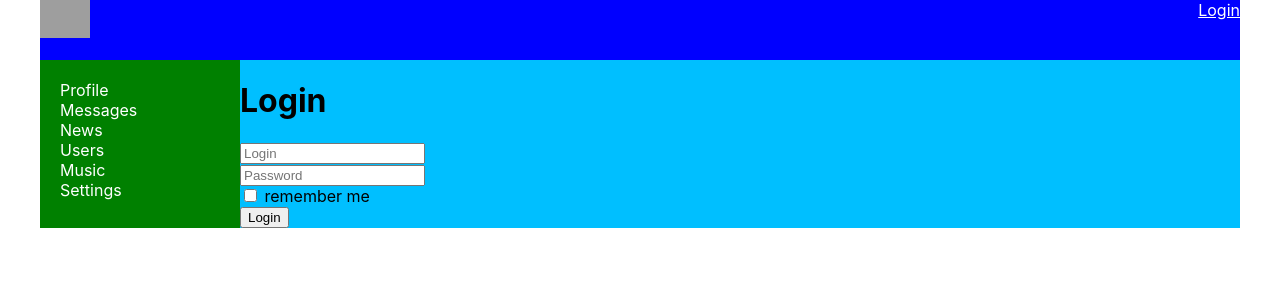
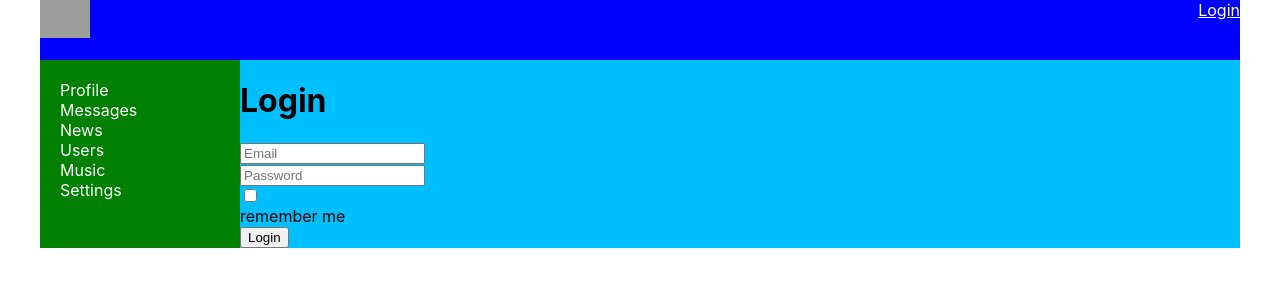
Before and after one commit to DimasYl/example, a React (Create React App) app: page /login in a window 1280 px wide. Shown: the top 300 px of the page. Built offline with nearby package versions, Linux system fonts and the light colour scheme; no server answers; grey boxes are pictures that could not be loaded.

Commit message:
validator && login

```diff
--- a/src/App.tsx
+++ b/src/App.tsx
@@ -9,7 +9,7 @@ import DialogsContainer from "./components/Dialogs/DialogsContainer";
 import UsersContainer from "./components/Users/UsersContainer";
 import ProfileContainer from "./components/Profile/ProfileContainer";
 import HeaderContainer from './components/Header/HeaderContainer';
-import {Login} from "./components/Login/Login";
+import Login from "./components/Login/Login";
 
 
 const App = () => {
--- a/src/api/api.ts
+++ b/src/api/api.ts
@@ -49,16 +49,14 @@ export const profileAPI = {
 
 export const authAPI = {
     me(){
-        return instanse.get(
-            `auth/me`
-        ).then(response => {
+        return instanse.get(`/auth/me`).then(response => {
             return response.data
         })
     },
-    login(email: string, password: string, rememberMe: boolean) {
-      return instanse.post(`/auth/login`,{email, password, rememberMe})
-    },
-    antiLogin() {
-       return instanse.delete(`/auth/login`)
+   login(email: string,password: string,rememberMe: boolean = false) {
+        return instanse.post(`/auth/login`, {email, password, rememberMe})
+   },
+   logout() {
+    return instanse.delete(`/auth/login`)
     }
 }
--- a/src/components/Dialogs/Dialogs.tsx
+++ b/src/components/Dialogs/Dialogs.tsx
@@ -4,6 +4,8 @@ import {DialogItems} from "./DialogItems/DialogItems";
 import {Messages} from "./Message/Messages";
 import {DialogsPropsType} from "./DialogsContainer";
 import {Field, reduxForm} from "redux-form";
+import {Textarea} from "../common/FormsControls/FormsControls";
+import {maxLengthCreator, required} from "../../utils/validators/validators";
 
 
 const Dialogs: React.FC<DialogsPropsType> = (props) => {
@@ -31,11 +33,13 @@ const Dialogs: React.FC<DialogsPropsType> = (props) => {
     )
 }
 
+let maxlength10 = maxLengthCreator(20)
+
 export const DialogsForm = (props: any) => {
 
     return <form onSubmit={props.handleSubmit}>
         <div>
-        <Field component={'textarea'} name={'newMessageBody'} placeholder={'Enter your message'}/>
+        <Field component={Textarea} validate={[required, maxlength10]} name={'newMessageBody'} placeholder={'Enter your message'}/>
         <button>Send</button>
         </div>
         </form>
--- a/src/components/Header/Header.tsx
+++ b/src/components/Header/Header.tsx
@@ -9,7 +9,8 @@ const Header = (props: HeaderPropsType) => {
         <img alt='' src='https://forse-112-ua.at.ua/_ld/0/83573628.png'/>
 
         <div className={s.loginBlock}>
-            {props.isAuth ? props.login
+            {props.isAuth
+                ? <div>{props.login} - <button onClick={props.logout}>Log out</button> </div>
             :<NavLink to={'/login'}>Login</NavLink>}
         </div>
     </header>
--- a/src/components/Login/Login.tsx
+++ b/src/components/Login/Login.tsx
@@ -1,9 +1,19 @@
 import React from 'react'
 import {Field, reduxForm} from "redux-form";
+import {Input} from "../common/FormsControls/FormsControls";
+import {required} from "../../utils/validators/validators";
+import {connect} from "react-redux";
+import {login} from "../../redux/auth-reducer";
+import {Redirect} from "react-router-dom";
+import {RootReduxState} from "../../redux/redux-store";
 
-export const Login = () => {
+ const Login = (props:any) => {
     const onSubmit = (formData: any) => {
-        console.log(formData)
+        props.login(formData.email, formData.password, formData.rememberMe)
+    }
+
+    if(props.isAuth) {
+        return <Redirect to='/profile'/>
     }
 
     return <div>
@@ -16,13 +26,13 @@ export const Login = () => {
 export const LoginForm = (props: any) => {
     return <form onSubmit={props.handleSubmit}>
         <div>
-            <Field component={'input'} name={'login'} placeholder={'Login'}/>
+            <Field component={Input} validate={[required]} name={'email'} placeholder={'Email'}/>
         </div>
         <div>
-            <Field component={'input'} name={'password'} placeholder={'Password'}/>
+            <Field component={Input} validate={[required]} name={'password'} placeholder={'Password'} type={'password'}/>
         </div>
         <div>
-            <Field component={'input'} name={'rememberMe'} type={"checkbox"}/> remember me
+            <Field component={Input} validate={[required]} name={'rememberMe'} type={"checkbox"}/> remember me
         </div>
         <div>
             <button>Login</button>
@@ -31,3 +41,17 @@ export const LoginForm = (props: any) => {
 }
 
 const LoginReduxForm = reduxForm({form: 'Login'})(LoginForm)
+
+type MapStateToPropsType = {
+     isAuth: boolean
+}
+
+type MapDispatchToPropsType = {
+    login: (email: string, password: string, rememberMe: boolean) => void
+}
+
+const mapStateToProps = (state: RootReduxState): MapStateToPropsType => ({
+     isAuth: state.auth.isAuth
+})
+
+export default connect<MapStateToPropsType,MapDispatchToPropsType,{},RootReduxState>(mapStateToProps,{login})(Login)
--- a/src/components/Profile/MyPosts/MyPosts.tsx
+++ b/src/components/Profile/MyPosts/MyPosts.tsx
@@ -3,6 +3,8 @@ import s from './MyPosts.module.css';
 import Post from './Post/Post';
 import {reduxForm, Field} from "redux-form";
 import {ProfilePageType} from "../../../redux/profile-reducer";
+import {maxLengthCreator, required} from "../../../utils/validators/validators";
+import {Textarea} from "../../common/FormsControls/FormsControls";
 
 
 type MyPostsType = {
@@ -31,11 +33,12 @@ export const MyPosts: React.FC<MyPostsType> = (props) => {
     )
 }
 
+let maxlength10 = maxLengthCreator(10)
 
 export const MyPostForm = (props: any) => {
 
     return  <form onSubmit={props.handleSubmit}>
-        <Field component={'textarea'} name={'newPostBody'} placeholder={'Enter post'}/>
+        <Field component={Textarea} name={'newPostBody'} placeholder={'Enter text'} validate={[required, maxlength10]}/>
         <button>Add post</button>
     </form>
 }
--- /dev/null
+++ b/src/components/common/FormsControls/FormsControls.module.css
@@ -0,0 +1,9 @@
+.formControl.error input,
+.formControl.error textarea
+{
+    border: 3px solid red;
+}
+
+.formControl.error span {
+    color: red;
+}
--- /dev/null
+++ b/src/components/common/FormsControls/FormsControls.tsx
@@ -0,0 +1,31 @@
+import React from 'react'
+import styles from './FormsControls.module.css'
+
+// @ts-ignore
+export const FormControl = ({input, meta, child, ...props}) => {
+
+    const hasError = meta.touched && meta.error
+
+    return <div className={styles.formControl + ' ' + (hasError? styles.error : '')}>
+        <div>
+            {props.children}
+        </div>
+        <div>
+            {hasError && <span>{meta.error} </span>}
+        </div>
+    </div>
+}
+
+// @ts-ignore
+export const Textarea = (props) => {
+    const {input, meta, child, ...restProps} = props
+    // @ts-ignore
+    return <FormControl {...props}> <textarea {...input} {...restProps} /></FormControl>
+}
+
+// @ts-ignore
+export const Input = (props) => {
+    const {input, meta, child, ...restProps} = props
+    // @ts-ignore
+    return <FormControl {...props}><input {...input} {...restProps} /> </FormControl>
+}
--- a/src/redux/auth-reducer.ts
+++ b/src/redux/auth-reducer.ts
@@ -6,21 +6,22 @@ export type DataType = {
     userId: string | null
     email: string | null
     login: string | null
+    isAuth: boolean
 }
 
 type SetAuthReducerActionType = {
     type: 'SET_USER_DATA'
-    data: DataType
+    payload: DataType
 }
 
 type AutLoginActionType = {
-    type: 'AUT_LOGIN'
+    type: 'LOGIN'
     data: {
         userId: number
     }
 }
 type AntiLoginActionType = {
-    type: 'ANTI_LOGIN'
+    type: 'OUT_LOGIN'
     data: {}
 }
 
@@ -28,8 +29,6 @@ type AntiLoginActionType = {
 type ActionType =  SetAuthReducerActionType | AutLoginActionType | AntiLoginActionType
 
 const SET_USER_DATA = 'SET_USER_DATA'
-const AUT_LOGIN = 'AUT_LOGIN'
-const ANTI_LOGIN = 'ANTI_LOGIN'
 
 type AuthType = {
     userId: string | null
@@ -50,13 +49,7 @@ const authReducer = (state = initialState, action: ActionType): AuthType  => {
         case "SET_USER_DATA":
             return {
                 ...state,
-                ...action.data,
-                isAuth: true
-            }
-        case "AUT_LOGIN":
-            return {
-                ...state,
-                userId: state.userId
+                ...action.payload
             }
         default:
             return state
@@ -64,40 +57,37 @@ const authReducer = (state = initialState, action: ActionType): AuthType  => {
 }
 
 export const setAuthUserData =
-    (userId: string | null,email: string | null,login: string | null): SetAuthReducerActionType =>
-    ({type: SET_USER_DATA,data: {userId,email,login}})
+    (userId: string | null,email: string | null,login: string | null, isAuth: boolean): SetAuthReducerActionType =>
+    ({type: SET_USER_DATA,payload: {userId,email,login, isAuth}})
 
 type ThunkType = ThunkAction<void, RootReduxState, unknown, ActionType>
 
-export const author = ():ThunkType => {
-    return (dispatch) => {
+export const getAuthUserData = ():ThunkType => (dispatch) =>
         authAPI.me().then((data) => {
             if(data.resultCode === 0){
                 let {userId,login,email} = data.data
-                dispatch(setAuthUserData(userId,email,login))
+                dispatch(setAuthUserData(userId,email,login, true))
             }
         })
-    }
+
+
+
+export const login = (email: string, password: string, rememberMe: boolean): ThunkType=> (dispatch) => {
+    authAPI.login(email, password, rememberMe)
+        .then (response => {
+            if(response.data.resultCode === 0) {
+                dispatch(getAuthUserData())
+            }
+        })
 }
 
-export const autLogin = (): ThunkType => {
-    const email = 'dima.ilyushin.2016@mail.ru'
-        const password = '1105Taska1992'
-    return (dispatch) => {
-        authAPI.login(email,password,true)
-            .then((res)=>{
-                return res.data
-            })
-    }
-}
-
-export const antiLogin = (): ThunkType => {
-    return (dispatch) => {
-        authAPI.antiLogin()
-            .then((res) => {
-                return res.data
-            })
-    }
+export const logout = (): ThunkType=> (dispatch) => {
+    authAPI.logout()
+        .then (response => {
+            if(response.data.resultCode === 0) {
+                dispatch(setAuthUserData(null,null,null, false))
+            }
+        })
 }
 
 export default authReducer
--- /dev/null
+++ b/src/utils/validators/validators.ts
@@ -0,0 +1,20 @@
+export const required = (value: any) => {
+    if(value){
+        return undefined
+    }
+    return 'Field is required'
+}
+
+
+export const maxLengthCreator = (maxLength: number) => (value: any) => {
+    if(value.length > maxLength) {
+        return `Max length is ${maxLength} symbols`
+    }
+    return undefined
+}
+//
+// export const minLengthCreator = (minLength: number) => (value: any) => {
+//     if(value.length > value.minLength) return `Max length is ${minLength} symbols`
+//     return undefined
+//
+// }
```
Also changed, not shown: src/components/Header/HeaderContainer.tsx (+5 -4 lines), 1 other file (tests, documents, lock files or other folders).
